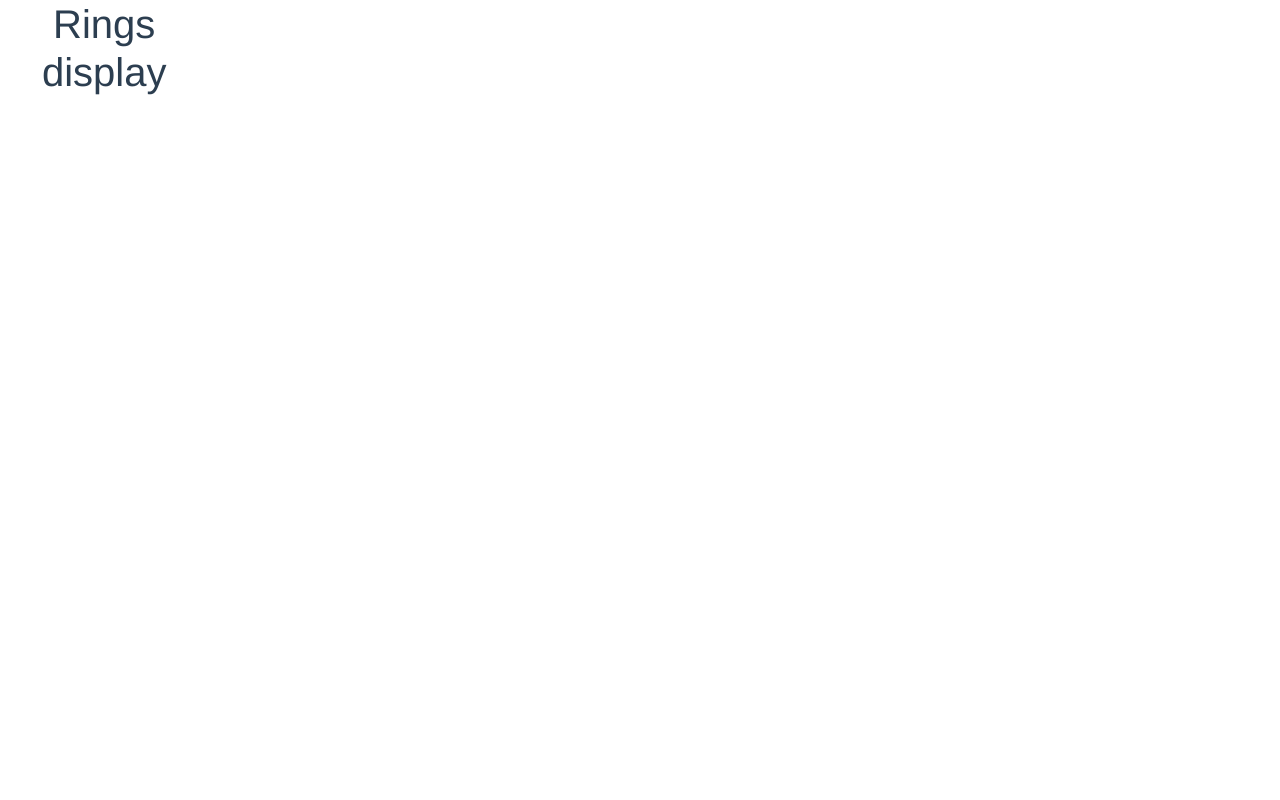
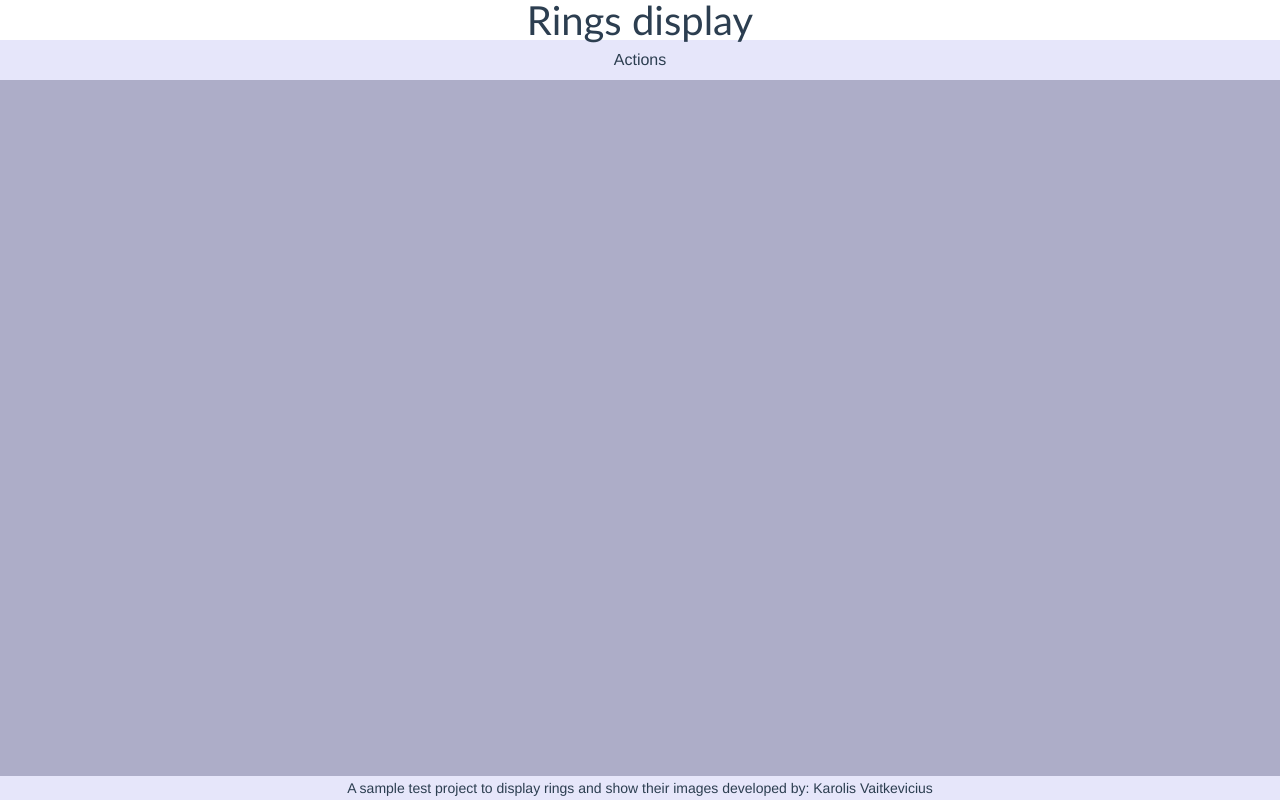
Before and after one commit to Dazaer/photo-items-app, a Vue app in the folder frontend-photo-items-app/: page / in a window 1280 px wide. Built offline with nearby package versions, Linux system fonts and the light colour scheme.

Commit message:
Home page styling, add actions header component

```diff
--- /dev/null
+++ b/frontend-photo-items-app/src/components/ActionsHeader.vue
@@ -0,0 +1,29 @@
+<template>
+
+	<div class="actions-header">
+		<div class="p-2">Actions</div>
+	</div>
+
+</template>
+
+<script lang="ts">
+import { defineComponent} from "vue";
+
+export default defineComponent({
+  name: "ActionsHeader",
+
+	setup (props, ctx) {
+
+		return {
+		}
+
+	},
+});
+</script>
+
+<style lang="scss" scoped>
+.actions-header {
+	@include center;
+	background-color: lavender;
+}
+</style>
--- a/frontend-photo-items-app/src/views/Home.vue
+++ b/frontend-photo-items-app/src/views/Home.vue
@@ -1,15 +1,32 @@
 <template>
-	<div class="container-fluid row">
-		<h1 class="col-md-2">Rings display</h1>
+	<div class="home-container">
+		<h1 class="title m-0 p-2" style="height: 5%">Rings display</h1>
+
+		<actions-header style="height: 5%"/>
+
+		<div class="items-container py-2" style="height: 87%">
+			<div class="items-box">
+				<div v-for="(item, index) in state.items" :key="index" class="item">
+					<img :src="item.image" alt="item image" class="item-image">
+				</div>
+			</div>
+		</div>
+
+		<footer class="footer" style="height: 3%">
+			<small>A sample test project to display rings and show their images developed by: Karolis Vaitkevicius</small>
+		</footer>
 	</div>
 </template>
 
 <script lang="ts">
 import { defineComponent, reactive } from "vue";
+import ActionsHeader from "@/components/ActionsHeader.vue";
+
 
 export default defineComponent({
 	name: "Home",
 	components: {
+		ActionsHeader,
 	},
 
 	setup () {
@@ -27,5 +44,48 @@ export default defineComponent({
 </script>
 
 <style lang="scss" scoped>
+.home-container {
+	height: 100vh;
+}
 
+.title {
+	@include center;
+	font-family: Century, Candara, Arial, sans-serif;
+}
+
+.items-container {
+	background-color: #adadc8;
+}
+
+.items-box {
+	display: grid;
+	height: 100%;
+	padding: 1em;
+	overflow-y: scroll;
+	grid-template-columns: repeat(8, 1fr);
+	grid-template-rows: repeat(auto-fill, 20vh);
+	grid-column-gap: 1em;
+  grid-row-gap: 1em;
+	background-color: #adadc8;
+}
+
+.item {
+	@include center;
+	height: 20vh;
+	box-shadow: 0px 10px 10px 1px rgba(0, 0, 0, 0.78);
+	border-radius: 10px 10px 10px 10px;
+	padding: 1em;
+	border: 0px solid #000000;
+	background-color: #e6e6faba;
+}
+
+.item-image {
+	max-width: 100%;
+	max-height: 100%;
+}
+
+.footer {
+	@include center;
+	background-color: lavender;
+}
 </style>
```
